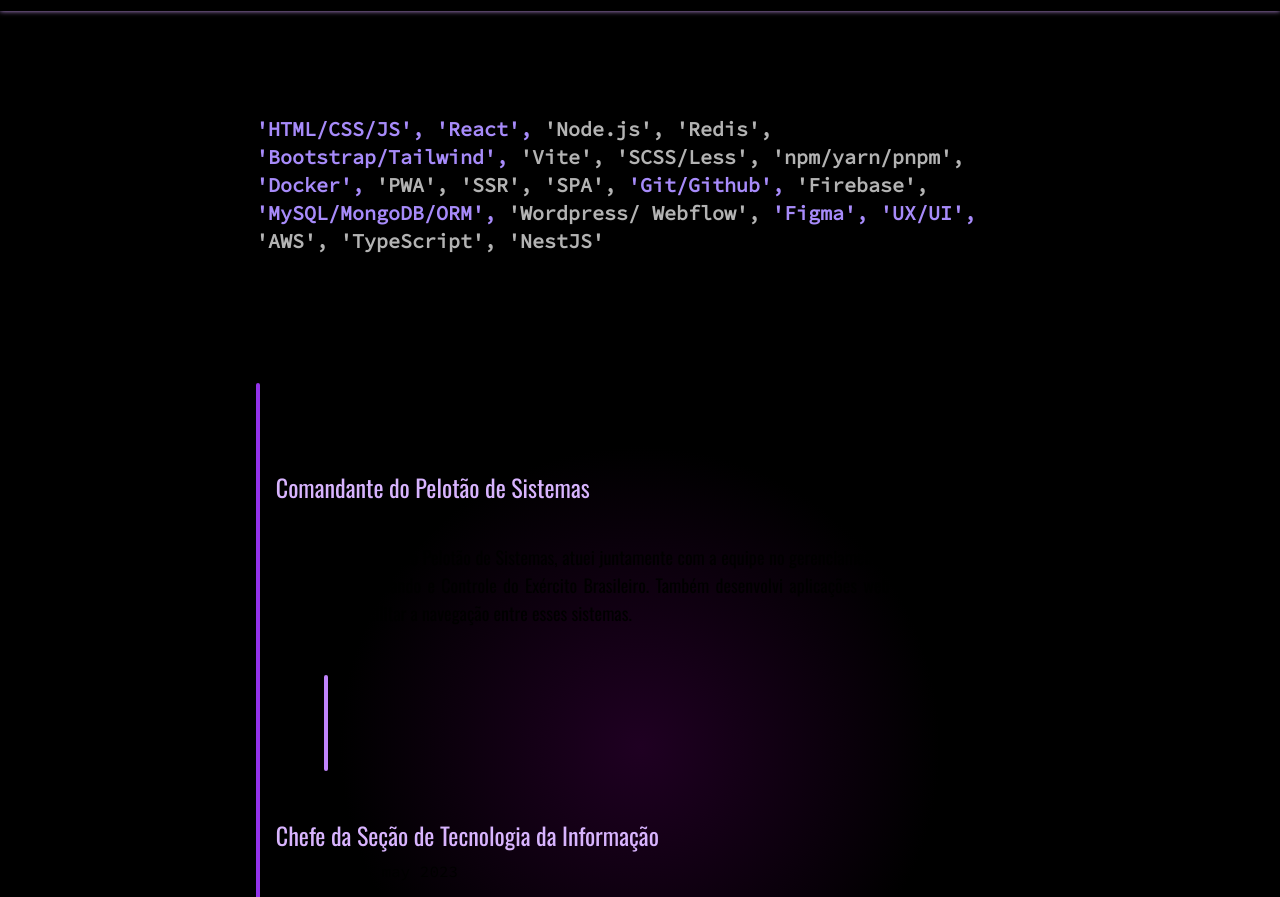
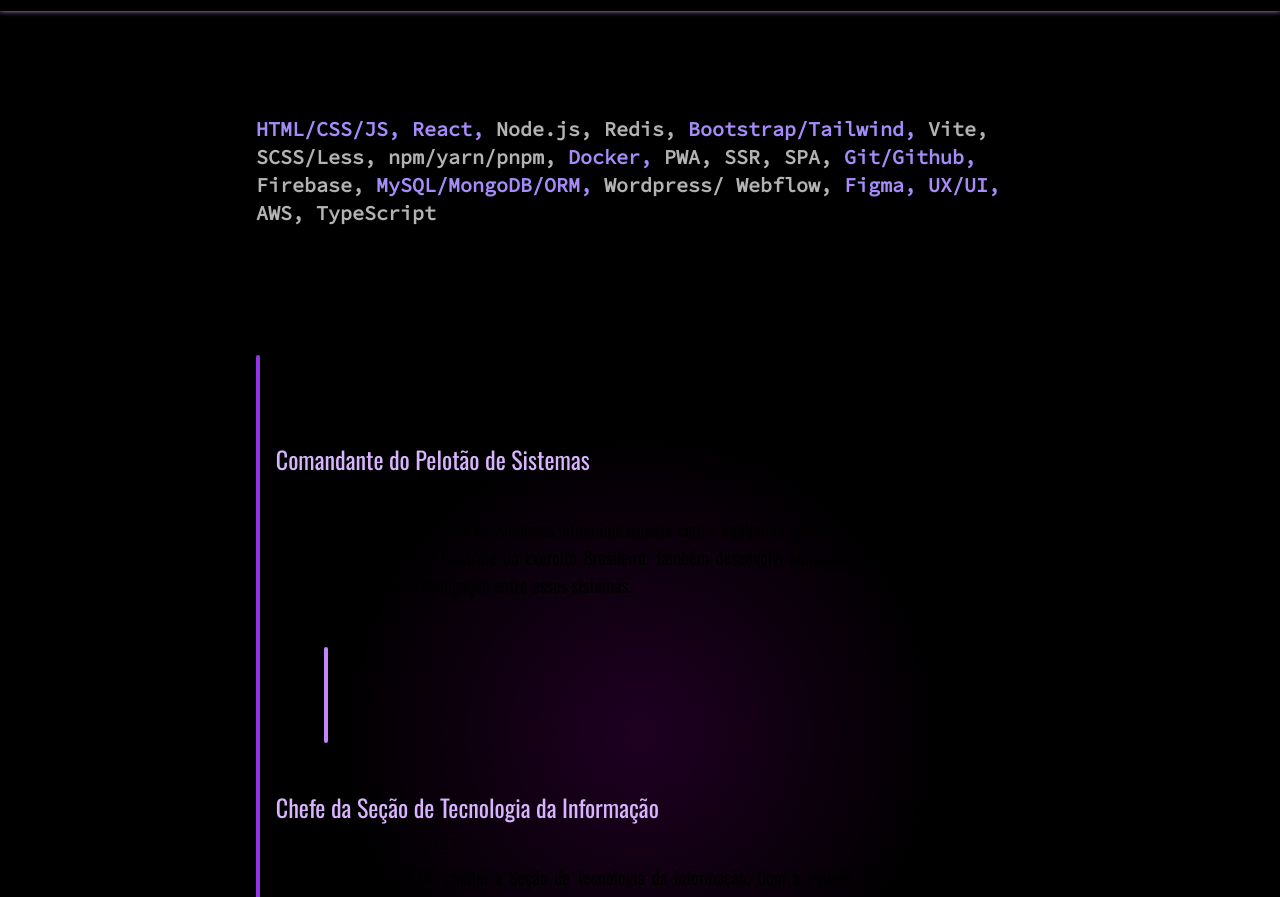
Before and after one commit to nixoletas/my-portfolio, a Next.js app: page /about in a window 1280 px wide. Shown: the part 789-1686 px from the top of the page. Built offline with nearby package versions, Linux system fonts and the light colour scheme.

Commit message:
removed apostrophes from text which was giving an error

```diff
--- a/src/app/about/page.jsx
+++ b/src/app/about/page.jsx
@@ -41,7 +41,7 @@
           <div className='flex flex-col max-w-3xl text-justify gap-4'>
             <h1 className='text-4xl'>Skill set</h1>
             <p className='text-xl text-white/70 font-sourcecode text-left font-semibold'>
-            <span className='text-violet-400 font-semibold'>'HTML/CSS/JS', 'React',</span> 'Node.js', 'Redis', <span className='text-violet-400 font-semibold'>'Bootstrap/Tailwind',</span> 'Vite', 'SCSS/Less', 'npm/yarn/pnpm', <span className='text-violet-400 font-semibold'>'Docker',</span> 'PWA', 'SSR', 'SPA', <span className='text-violet-400 font-semibold'>'Git/Github', </span> 'Firebase', <span className='text-violet-400 font-semibold'>'MySQL/MongoDB/ORM',</span> 'Wordpress/ Webflow', <span className='text-violet-400 font-semibold'>'Figma', 'UX/UI',</span> 'AWS', 'TypeScript', 'NestJS'</p>
+            <span className='text-violet-400 font-semibold'>HTML/CSS/JS, React,</span> Node.js, Redis, <span className='text-violet-400 font-semibold'>Bootstrap/Tailwind,</span> Vite, SCSS/Less, npm/yarn/pnpm, <span className='text-violet-400 font-semibold'>Docker,</span> PWA, SSR, SPA, <span className='text-violet-400 font-semibold'>Git/Github, </span> Firebase, <span className='text-violet-400 font-semibold'>MySQL/MongoDB/ORM,</span> Wordpress/ Webflow, <span className='text-violet-400 font-semibold'>Figma, UX/UI,</span> AWS, TypeScript</p>
         </div>
         </div>
         </div>
```
